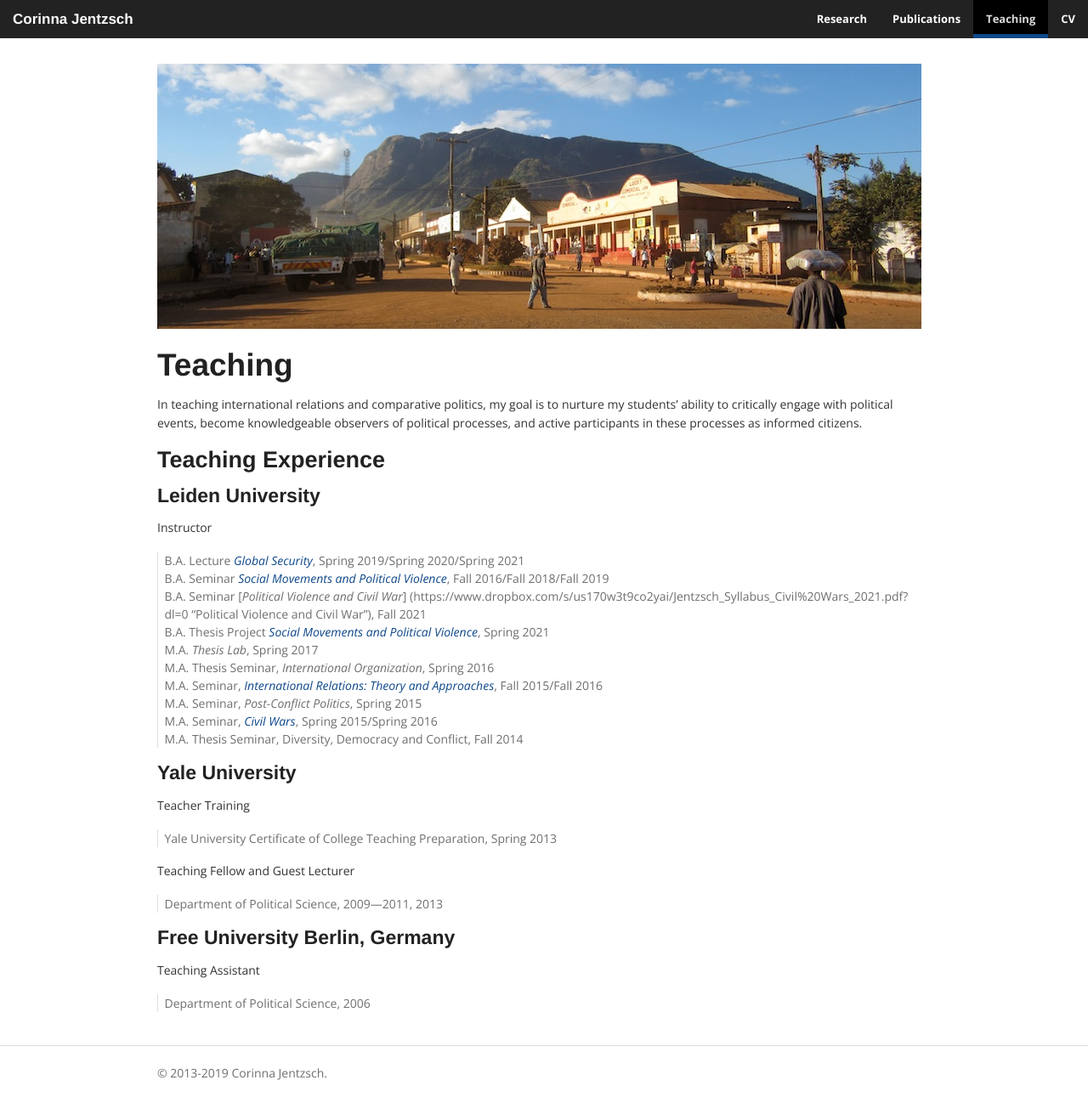
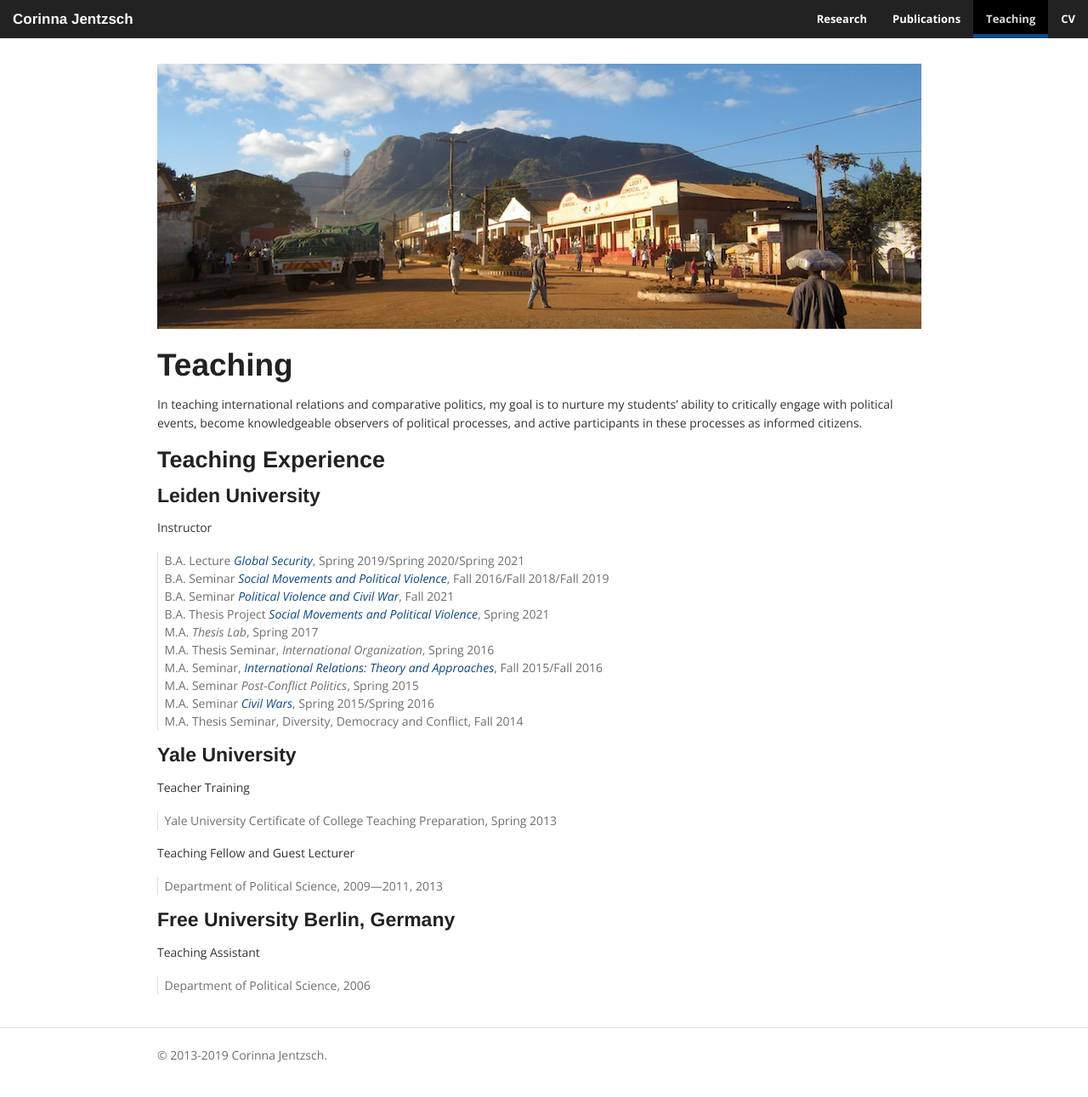
Before and after one commit to corinnajentzsch/corinnajentzsch.github.io, a Jekyll site: the page built from teaching.md, in a window 1280 px wide. Shown: the whole page at 85% size. Built offline with Jekyll 4.4.1, drawn with Linux system fonts in a browser that asks for light colours; after the commit the page ends 1270 px from its top, so only the background shows below that.

Commit message:
Update teaching.md

```diff
--- a/teaching.md
+++ b/teaching.md
@@ -19,13 +19,13 @@ Instructor
 
 > B.A. Lecture [_Global Security_](https://www.dropbox.com/s/wxjo36obmpg4t4n/Jentzsch_Syllabus_Global%20Security_2021.pdf?dl=0 "Global Security"), Spring 2019/Spring 2020/Spring 2021
 > B.A. Seminar [_Social Movements and Political Violence_](https://www.dropbox.com/s/7yznh9f1fxmn0ul/Jentzsch_2019_Syllabus%20Social%20Movements%20and%20Political%20Violence_2.pdf?dl=0 "SMPV"), Fall 2016/Fall 2018/Fall 2019
-> B.A. Seminar [_Political Violence and Civil War_] (https://www.dropbox.com/s/us170w3t9co2yai/Jentzsch_Syllabus_Civil%20Wars_2021.pdf?dl=0 "Political Violence and Civil War"), Fall 2021
+> B.A. Seminar [_Political Violence and Civil War_](https://www.dropbox.com/s/us170w3t9co2yai/Jentzsch_Syllabus_Civil%20Wars_2021.pdf?dl=0 "Political Violence and Civil War"), Fall 2021
 > B.A. Thesis Project [_Social Movements and Political Violence_](https://www.dropbox.com/s/c3050yh7yy6pgx6/Jentzsch_2020-2021_Syllabus%20Social%20Movements%20and%20Political%20Violence.pdf?dl=0), Spring 2021
 > M.A. _Thesis Lab_, Spring 2017
 > M.A. Thesis Seminar, _International Organization_, Spring 2016
 > M.A. Seminar, [_International Relations: Theory and Approaches_](https://www.dropbox.com/s/419bvwkl1p98d1g/Jentzsch_Syllabus_IR%20Theories%20and%20Approaches_2016.pdf?dl=0 "IR"), Fall 2015/Fall 2016
-> M.A. Seminar, _Post-Conflict Politics_, Spring 2015
-> M.A. Seminar, [_Civil Wars_](https://www.dropbox.com/s/zoj1yrh2iyfz72o/Jentzsch_Syllabus_Civil%20Wars_2016.pdf?dl=0 "Civil Wars"), Spring 2015/Spring 2016
+> M.A. Seminar _Post-Conflict Politics_, Spring 2015
+> M.A. Seminar [_Civil Wars_](https://www.dropbox.com/s/zoj1yrh2iyfz72o/Jentzsch_Syllabus_Civil%20Wars_2016.pdf?dl=0 "Civil Wars"), Spring 2015/Spring 2016
 > M.A. Thesis Seminar, Diversity, Democracy and Conflict, Fall 2014
 
 #### Yale University
```
